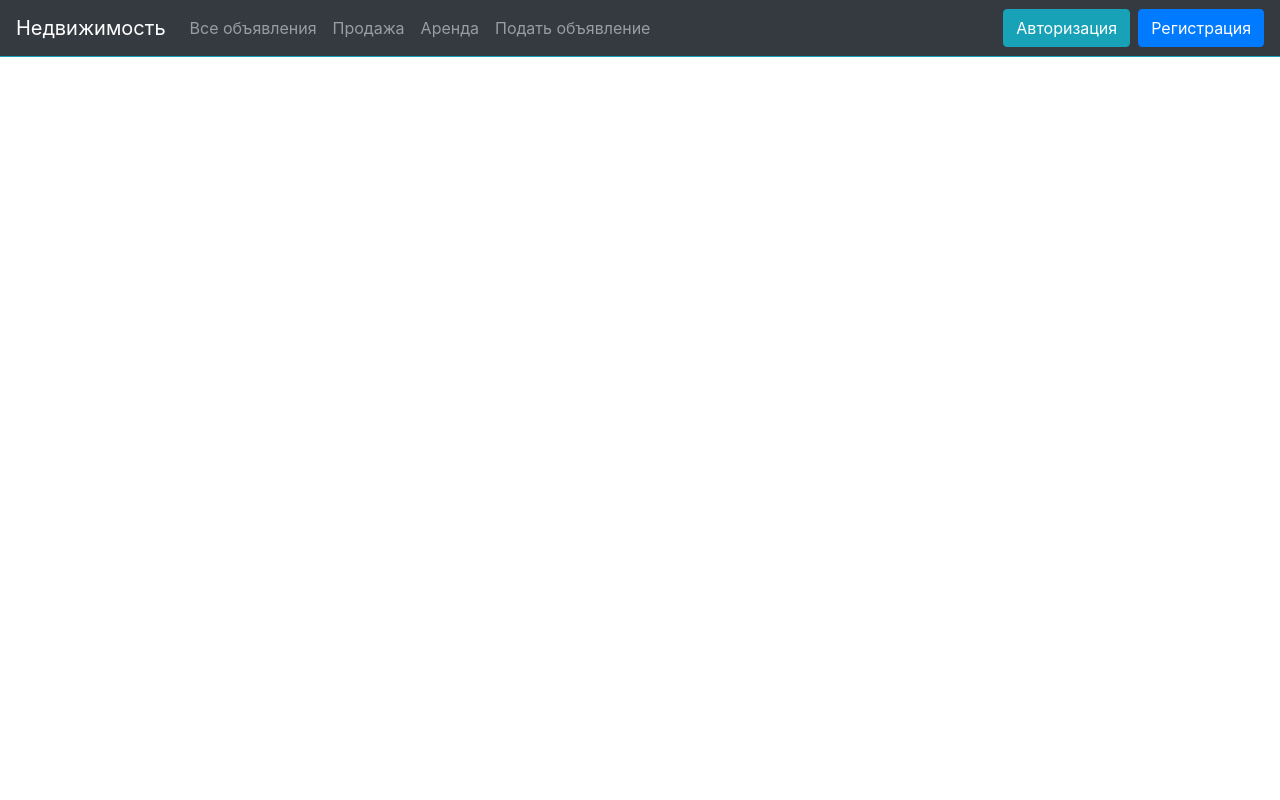
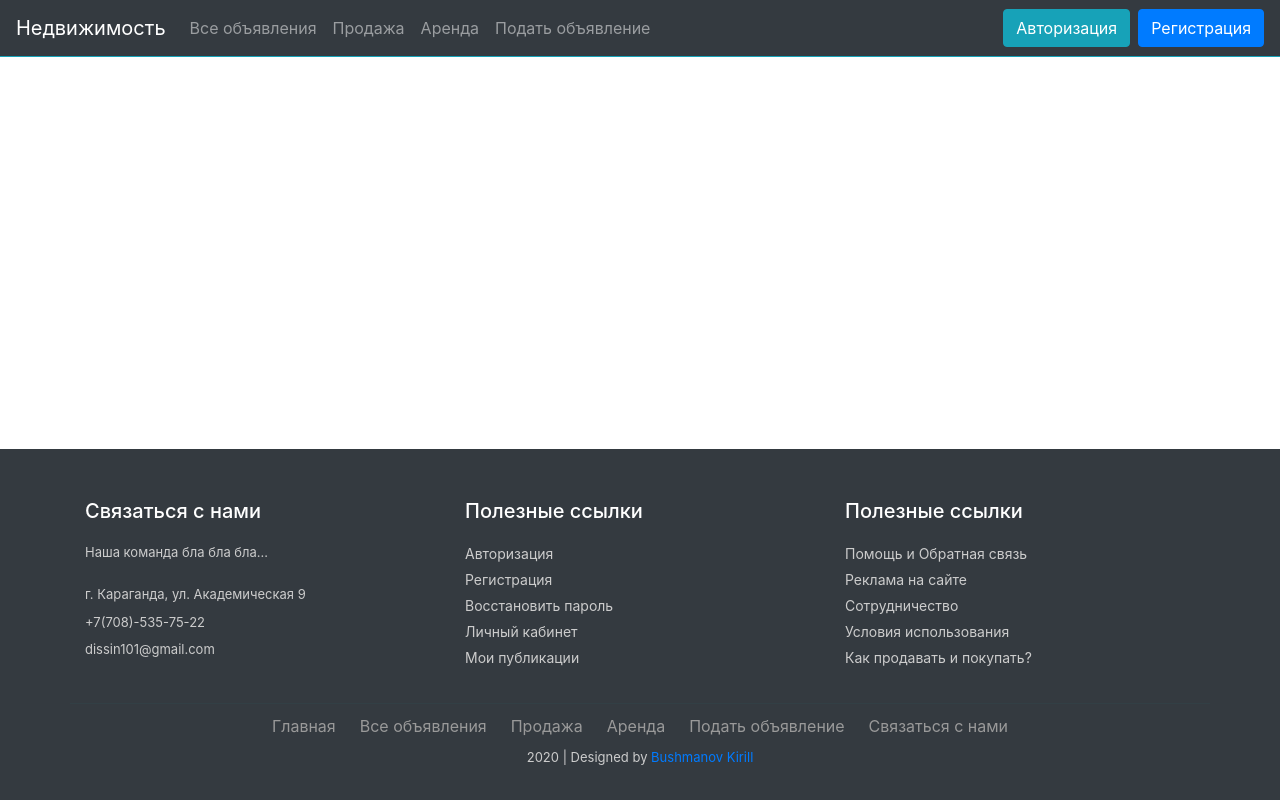
Before and after one commit to dissin101/snv4, a React (Create React App) app in the folder client/: page / in a window 1280 px wide. Built offline with nearby package versions, Linux system fonts and the light colour scheme.

Commit message:
feat: add footer

```diff
--- a/client/src/App.js
+++ b/client/src/App.js
@@ -1,9 +1,10 @@
 import React from "react";
 import { BrowserRouter as Router } from "react-router-dom";
 import { useRoutes } from "./routes";
-import { Navbar } from "./components";
+import { Navbar, Footer } from "./components";
 import { useAuth } from "./hooks/auth.hook";
 import { AuthContext } from "./context/AuthContext";
+import './index.scss';
 
 function App() {
   const { token, login, logout, userId } = useAuth();
@@ -16,6 +17,7 @@ function App() {
       <Router>
         <Navbar value={{ isAuthenticated }} />
         <div className='container'>{routes}</div>
+        <Footer value={{ isAuthenticated }} />
       </Router>
     </AuthContext.Provider>
   );
--- /dev/null
+++ b/client/src/components/Footer/Footer.js
@@ -0,0 +1,106 @@
+import React from "react";
+import "./footer.scss";
+import { NavLink, Link } from "react-router-dom";
+
+const Footer = () => (
+  <footer className='footer bg-dark'>
+    <div className='container bottom_border'>
+      <div className='row'>
+        <div className=' col-sm-4 col-md col-sm-4  col-12 col'>
+          <h5 className='headin5_amrc col_white_amrc pt2'>Связаться с нами</h5>
+          <p className='mb10'>Наша команда бла бла бла...</p>
+          <p>
+            <i className='fa fa-location-arrow' /> г. Караганда, ул.
+            Академическая 9{" "}
+          </p>
+          <p>
+            <i className='fa fa-phone' /> +7(708)-535-75-22{" "}
+          </p>
+          <p>
+            <i className='fa fa fa-envelope' /> dissin101@gmail.com{" "}
+          </p>
+        </div>
+
+        <div className=' col-sm-4 col-md  col-6 col'>
+          <h5 className='headin5_amrc col_white_amrc pt2'>Полезные ссылки</h5>
+          <ul className='footer_ul_amrc'>
+            <li>
+              <Link to='/login'>Авторизация</Link>
+            </li>
+            <li>
+              <Link to='/registration'>Регистрация</Link>
+            </li>
+            <li>
+              <Link to='#'>Восстановить пароль</Link>
+            </li>
+            <li>
+              <Link to='/personal-panel'>Личный кабинет</Link>
+            </li>
+            <li>
+              <Link to='/my-publications'>Мои публикации</Link>
+            </li>
+          </ul>
+        </div>
+
+        <div className=' col-sm-4 col-md  col-6 col'>
+          <h5 className='headin5_amrc col_white_amrc pt2'>Полезные ссылки</h5>
+          <ul className='footer_ul_amrc'>
+            <li>
+              <a href='#'>Помощь и Обратная связь</a>
+            </li>
+            <li>
+              <a href='#'>Реклама на сайте</a>
+            </li>
+            <li>
+              <a href='#'>Сотрудничество</a>
+            </li>
+            <li>
+              <a href='#'>Условия использования</a>
+            </li>
+            <li>
+              <a href='#'>Как продавать и покупать?</a>
+            </li>
+          </ul>
+        </div>
+
+        {/* <div className=" col-sm-4 col-md  col-12 col">
+                <h5 className="headin5_amrc col_white_amrc pt2">Follow us</h5>
+                <ul className="footer_ul2_amrc">
+                    <li><a href="#"><i className="fab fa-twitter fleft padding-right"></i> </a><p>Lorem Ipsum is simply dummy text of the printing...<a href="#">https://www.lipsum.com/</a></p></li>
+                    <li><a href="#"><i className="fab fa-twitter fleft padding-right"></i> </a><p>Lorem Ipsum is simply dummy text of the printing...<a href="#">https://www.lipsum.com/</a></p></li>
+                    <li><a href="#"><i className="fab fa-twitter fleft padding-right"></i> </a><p>Lorem Ipsum is simply dummy text of the printing...<a href="#">https://www.lipsum.com/</a></p></li>
+                </ul>
+            </div> */}
+      </div>
+    </div>
+
+    <div className='container'>
+      <ul className='foote_bottom_ul_amrc'>
+        <li>
+          <NavLink to='/'>Главная</NavLink>
+        </li>
+        <li>
+          <NavLink to='/publications'>Все объявления</NavLink>
+        </li>
+        <li>
+          <NavLink to='/sale'>Продажа</NavLink>
+        </li>
+        <li>
+          <NavLink to='/rent'>Аренда</NavLink>
+        </li>
+        <li>
+          <NavLink to='/add-publication'>Подать объявление</NavLink>
+        </li>
+        <li>
+          <NavLink to='/'>Связаться с нами</NavLink>
+        </li>
+      </ul>
+      <p className='text-center'>
+        2020 | Designed by{" "}
+        <a href='https://vk.com/bkirillv'>Bushmanov Kirill</a>
+      </p>
+    </div>
+  </footer>
+);
+
+export default Footer;
--- /dev/null
+++ b/client/src/components/Footer/footer.scss
@@ -0,0 +1,102 @@
+.col_white_amrc {
+  color: #fff;
+}
+footer {
+  width: 100%;
+  background-color: #263238;
+  min-height: 250px;
+  padding: 10px 0px 25px 0px;
+}
+.pt2 {
+  padding-top: 40px;
+  margin-bottom: 20px;
+}
+footer p {
+  font-size: 13px;
+  color: #ccc;
+  padding-bottom: 0px;
+  margin-bottom: 8px;
+}
+.mb10 {
+  padding-bottom: 15px;
+}
+.footer_ul_amrc {
+  margin: 0px;
+  list-style-type: none;
+  font-size: 14px;
+  padding: 0px 0px 10px 0px;
+}
+.footer_ul_amrc li {
+  padding: 0px 0px 5px 0px;
+}
+.footer_ul_amrc li a {
+  color: #ccc;
+}
+.footer_ul_amrc li a:hover {
+  color: #fff;
+  text-decoration: none;
+}
+.fleft {
+  float: left;
+}
+.padding-right {
+  padding-right: 10px;
+}
+
+.footer_ul2_amrc {
+  margin: 0px;
+  list-style-type: none;
+  padding: 0px;
+}
+.footer_ul2_amrc li p {
+  display: table;
+}
+.footer_ul2_amrc li a:hover {
+  text-decoration: none;
+}
+.footer_ul2_amrc li i {
+  margin-top: 5px;
+}
+
+.bottom_border {
+  border-bottom: 1px solid #323f45;
+  padding-bottom: 20px;
+}
+.foote_bottom_ul_amrc {
+  list-style-type: none;
+  padding: 0px;
+  display: table;
+  margin-top: 10px;
+  margin-right: auto;
+  margin-bottom: 10px;
+  margin-left: auto;
+}
+.foote_bottom_ul_amrc li {
+  display: inline;
+}
+.foote_bottom_ul_amrc li a {
+  color: #999;
+  margin: 0 12px;
+}
+
+.social_footer_ul {
+  display: table;
+  margin: 15px auto 0 auto;
+  list-style-type: none;
+}
+.social_footer_ul li {
+  padding-left: 20px;
+  padding-top: 10px;
+  float: left;
+}
+.social_footer_ul li a {
+  color: #ccc;
+  border: 1px solid #ccc;
+  padding: 8px;
+  border-radius: 50%;
+}
+.social_footer_ul li i {
+  width: 20px;
+  height: 20px;
+  text-align: center;
+}
--- /dev/null
+++ b/client/src/components/Footer/index.js
@@ -0,0 +1,3 @@
+import Footer from "./Footer";
+
+export default Footer;
--- a/client/src/components/index.js
+++ b/client/src/components/index.js
@@ -2,5 +2,6 @@ import Navbar from "./Navbar";
 import Publication from "./Publication";
 import YaMap from "./Map";
 import Filter from "./Filter";
+import Footer from "./Footer";
 
-export { Navbar, Publication, YaMap, Filter };
+export { Navbar, Publication, YaMap, Filter, Footer };
--- a/client/src/index.scss
+++ b/client/src/index.scss
@@ -1,2 +1,23 @@
 @import "~bootstrap/scss/bootstrap";
 @import "~react-toastify/dist/ReactToastify.min.css";
+
+body {
+    min-height: 100vh;
+
+    #root {
+      min-height: 100vh;
+      display: flex;
+      flex-grow: 1;
+      flex-wrap: wrap;
+      flex-direction: column;
+
+      .container {
+        flex-grow: 1;
+      }
+    }
+
+    p, h1, h2, h3, h4, h5, h6, span {
+      cursor: default;
+    }
+
+  }
```
